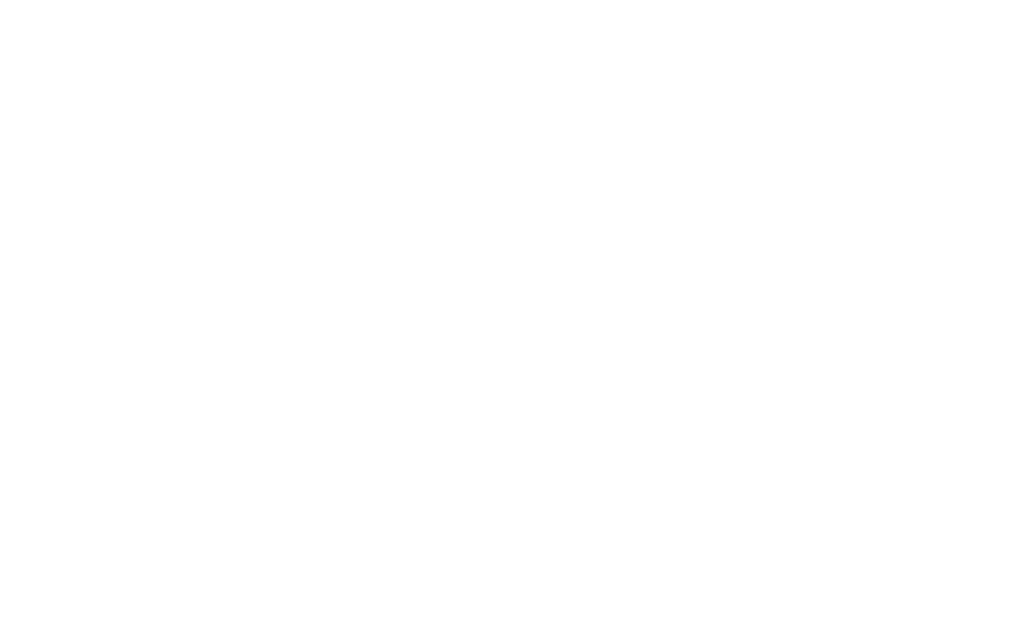
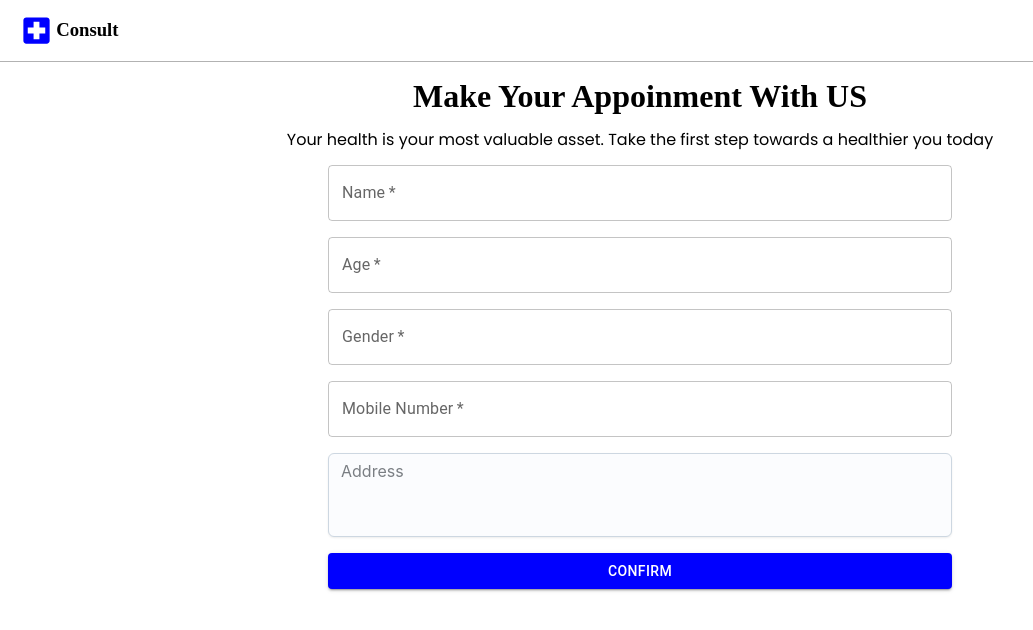
Before and after one commit to SREEYESWANTH-R/health-care, a React (Create React App) app: page /dashboard/appoinment in a window 1280 px wide. Before the commit this address had no page. Shown: the top 630 px of the page, without its empty margins (0-1033 px from the left). Built offline with nearby package versions, Linux system fonts and the light colour scheme.

Commit message:
Appoinment page

```diff
--- a/src/App.js
+++ b/src/App.js
@@ -6,6 +6,8 @@
 import Dashboard from './components/Client/Dashboard';
 import AdminLogin from './components/Admin/AdminLogin';
 import AdminDash from './components/Admin/AdminDash';
+import Appoinment from './components/Client/Appoinment'
+import Doctor from './components/Client/Doctor'
 
 function App() {
   return (
@@ -18,7 +20,8 @@
         <Route path="/dashboard" element={<Dashboard/>}/>
         <Route path="/adminlogin" element={<AdminLogin/>}/>
         <Route path="/adminDash" element={<AdminDash/>}/>
-
+        <Route path="/dashboard/appoinment" element={<Appoinment/>}/>
+        <Route path="/dashboard/doctors" element={<Doctor/>}/>
       </Routes>
     </div>
   </Router></>
--- /dev/null
+++ b/src/components/Client/Appoinment.css
@@ -0,0 +1,17 @@
+
+.Apoint-form{
+   display: flex;
+   flex-direction: column;
+   align-items: center;
+   padding: 1em;
+}
+
+
+
+.appForm{
+   display: flex;
+   flex-direction: column;
+   justify-content: center;
+   gap:1em;
+   width:50%;
+}
--- /dev/null
+++ b/src/components/Client/Appoinment.js
@@ -0,0 +1,101 @@
+import React, { useState } from 'react'
+import './Appoinment.css'
+import { Button, TextField } from '@mui/material';
+import { Textarea } from '@mui/joy';
+import LocalHospitalIcon from '@mui/icons-material/LocalHospital';
+import axios from "axios";
+
+
+
+
+function Appoinment(){
+
+  const [name, setName] = useState("");
+  const [age, setAge] = useState("");
+  const [gender, setGender] = useState("");
+  const [mobile, setMobile] = useState("");
+  const [address, setAddress] = useState("");
+
+  function handleAppoinment(event){
+    event.preventDefault()
+    axios.post("http://localhost:3000/appoinment",{
+      name,age,gender,mobile,address
+    }).then((response)=>{
+      console.log(response);
+    }).catch((error)=>{
+      console.error("Error during making the appoinment",error);
+    })
+  }
+
+
+  return (
+    <div className='Apoint-cont'>
+        <header className='header'>
+        <div className='logo-sec'>
+          <LocalHospitalIcon fontSize='large' style={{ color: 'blue' }} />
+          <h3>Consult</h3>
+        </div>
+        </header>
+
+
+        <div className='Apoint-form'>
+            <h1>Make Your Appoinment With US</h1>
+            <p>Your health is your most valuable asset. Take the first step towards a healthier you today</p>
+
+          <form className='appForm' onSubmit={handleAppoinment}>
+            <TextField
+                required
+                fullWidth
+                helperText=""
+                id="outlined-basic"
+                label="Name"
+                value = {name}
+                variant="outlined"
+                onChange={e=>{setName(e.target.value)}}
+            />
+            <TextField
+                required
+                fullWidth
+                helperText=""
+                id="outlined-basic"
+                value = {age}
+                label="Age"
+                variant="outlined"
+                onChange={e => {setAge(e.target.value)}}
+            />
+            <TextField
+                required
+                fullWidth
+                helperText=""
+                id="outlined-basic"
+                value = {gender}
+                label="Gender"
+                variant="outlined"
+                onChange={ e => {setGender(e.target.value)}}
+            />
+            <TextField
+                required
+                fullWidth
+                helperText=""
+                id="outlined-basic"
+                value = {mobile}
+                label="Mobile Number"
+                variant="outlined"
+                onChange={e => {setMobile(e.target.value)}}
+            />
+            <Textarea
+              required
+              fullWidth
+              minRows={3}
+              value = {address}
+              placeholder="Address"
+              onChange={e => {setAddress(e.target.value)}}
+            />
+            <Button variant="contained" style={{ backgroundColor: 'blue' }} type='submit'>Confirm</Button>
+          </form>
+        </div>
+    </div>
+  )
+}
+
+export default Appoinment
--- a/src/components/Client/Dashboard.css
+++ b/src/components/Client/Dashboard.css
@@ -132,6 +132,7 @@
     background-color: rgb(255, 221, 26);
     font-weight: bold;
     transition: all 0.3;
+    text-decoration: none;
 }
 
 .if1>button:hover{
@@ -162,3 +163,43 @@
     border-radius: 0 0 20px 20px;
     color: #ffffff;
 }
+
+.inst-appoint{
+    display: grid;
+    grid-template-rows: 1fr;
+    grid-template-columns: 1fr 1fr;
+    background-color: rgb(254, 225, 162);
+    border-radius: 15px;
+    box-shadow: 0 0px 0px 0 rgba(0, 0, 0, 0.2), 0 2px 16px 0 rgba(0, 0, 0, 0.2);
+}
+
+.inst-col-1{
+    display: flex;
+    align-items: center;
+    gap:2em;
+    background-color: white;
+    padding:1em 2em;
+    border-radius: 15px 25px 25px 15px;
+}
+
+.inst-det>button{
+    padding: 0.5em 1em;
+    font-weight: 600;
+    border: 1px solid black;
+    border-radius: 5px;;
+    background-color: white;
+}
+
+.inst-det>button:hover{
+    color:#1131ff;
+    background-color: #ffffff;
+    border: 1px solid #1131ff ;
+}
+
+.inst-col-2{
+    padding: 1.5em 2em 0 2em;
+}
+
+.inst-det-lst{
+    padding-left: 1.5em;
+}
--- a/src/components/Client/Dashboard.js
+++ b/src/components/Client/Dashboard.js
@@ -7,13 +7,16 @@
 import docIcon from '../../assests/doctor_1021566 (2).png'
 import labIcon from '../../assests/lab-equipment_7918229.png'
 import docVideo from '../../assests/doc.mp4'
-
+import ApointIcon from '../../assests/appoinmentIcon.png'
 
 function Dashboard(){
   const [username, setUsername] = useState('');
 
   useEffect(() => {
-    // Fetch username when component mounts
+      dash();
+  }, []);
+
+  function dash(){
     axios.get('http://localhost:3000/dashboard')
     .then(response => {
       setUsername(response.data.username);
@@ -21,7 +24,7 @@
     .catch(error => {
       console.error('Error fetching username:', error);
     });
-  }, []);
+  }
 
   function handleLogout() {
     axios.post('http://localhost:3000/logout')
@@ -61,9 +64,6 @@
       </div>
 
       <div className='dash-main-cont'>
-        {/* <div className='dash-nav'>
-
-        </div> */}
         <div class="dash-main-info">
             <div class="dash-ip">
               <SearchRounded/><input type="text" placeholder='Enter name of Doctor' class='dash-search'></input>
@@ -79,7 +79,7 @@
                 <div className='if1'>
                   <h1>DOCTORS</h1>
                   <p>Fight your germs with experts and keep your health on point</p>
-                  <button>Start Now ></button>
+                  <Button variant="contained" style={{ backgroundColor: 'blue' }} type='submit'><Link className='link-a' to='/dashboard/doctors'>Find Now</Link></Button>
                 </div>
               </div>
               <div className='infos infos2'>
@@ -99,6 +99,25 @@
                   <p>At our practice, we prioritize your health and well-being through personalized consultations. Our experienced doctors provide comprehensive evaluations, ensuring every concern is addressed with the utmost care and expertise. Whether you need routine check-ups or specialized advice, we are dedicated to offering clear, compassionate, and effective medical guidance tailored to your unique needs. Your health is our mission, and we are here to support you every step of the way.</p>
                 </div>
             </div>
+            <div className='inst-appoint'>
+              <div className='inst-col-1'>
+                <img src={ApointIcon}></img>
+                <div className='inst-det'>
+                  <h2>INSTANT APPOINMENT</h2>
+                  <p>Make your appoinment fast and easy with the doctors instantly</p>
+                  <button><Link className='link-a' style={{color:"black",fontWeight:'600'}} to='/dashboard/appoinment'>APPOINMENT</Link></button>
+                </div>
+              </div>
+              <div className='inst-col-2'>
+                <h3>How does It works</h3>
+                <ul className='inst-det-lst'>
+                  <li>Click on the appoinment Button</li>
+                  <li>Fill in the required details</li>
+                  <li>Make an appoinment as easy as that</li>
+                </ul>
+              </div>
+
+            </div>
         </div>
 
       </div>
```
Also changed, not shown: 2 other files (tests, documents, lock files or other folders). Lines whose indentation alone changed are shown as unchanged.
